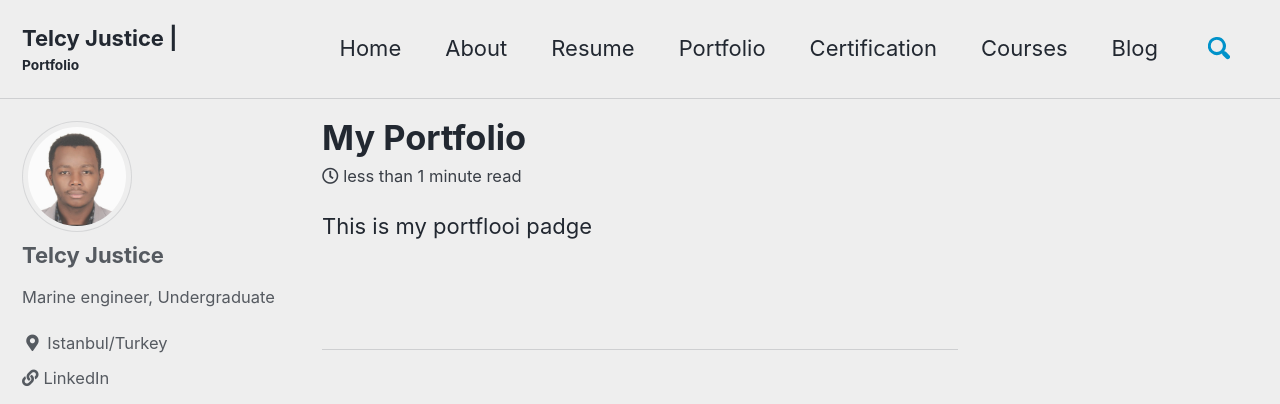
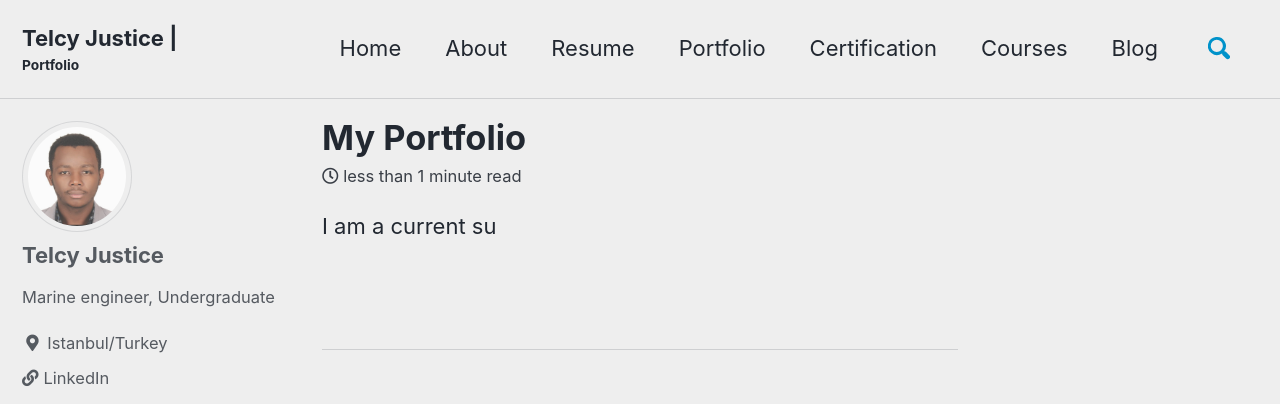
Before and after one commit to telcyjustice/telcyjustice.github.io, a Jekyll site: the page built from _pages/portfolio.md, in a window 1280 px wide. Shown: the top 404 px of the page. Built offline with Jekyll 4.4.1, drawn with Linux system fonts in a browser that asks for light colours; cached includes are drawn as plain includes.

Commit message:
Update portfolio.md

```diff
--- a/_pages/portfolio.md
+++ b/_pages/portfolio.md
@@ -5,4 +5,4 @@ permalink: /Portfolio/
 author_profile: true
 comments: true
 ---
- This is my portflooi padge
+ I am a current su
```
